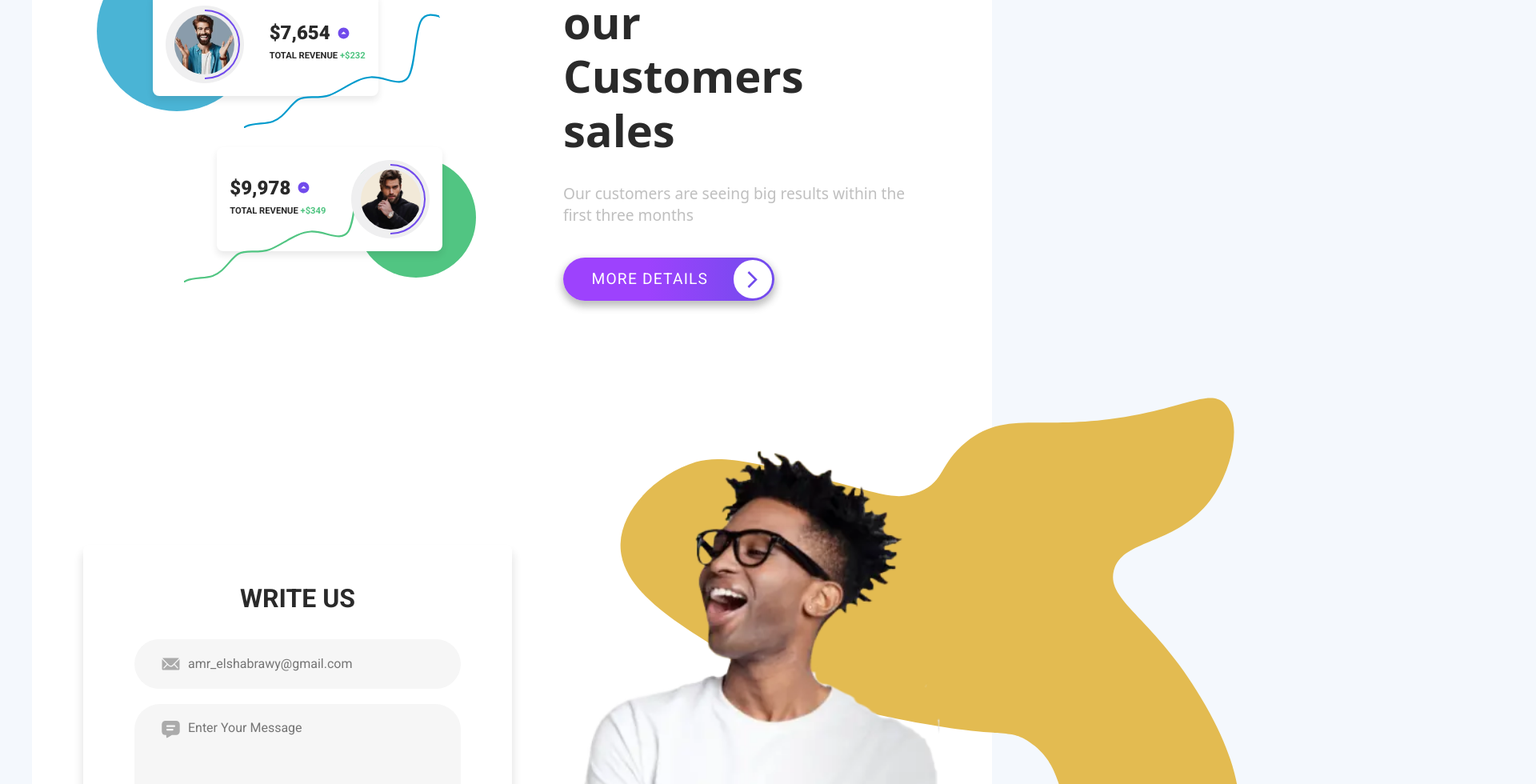
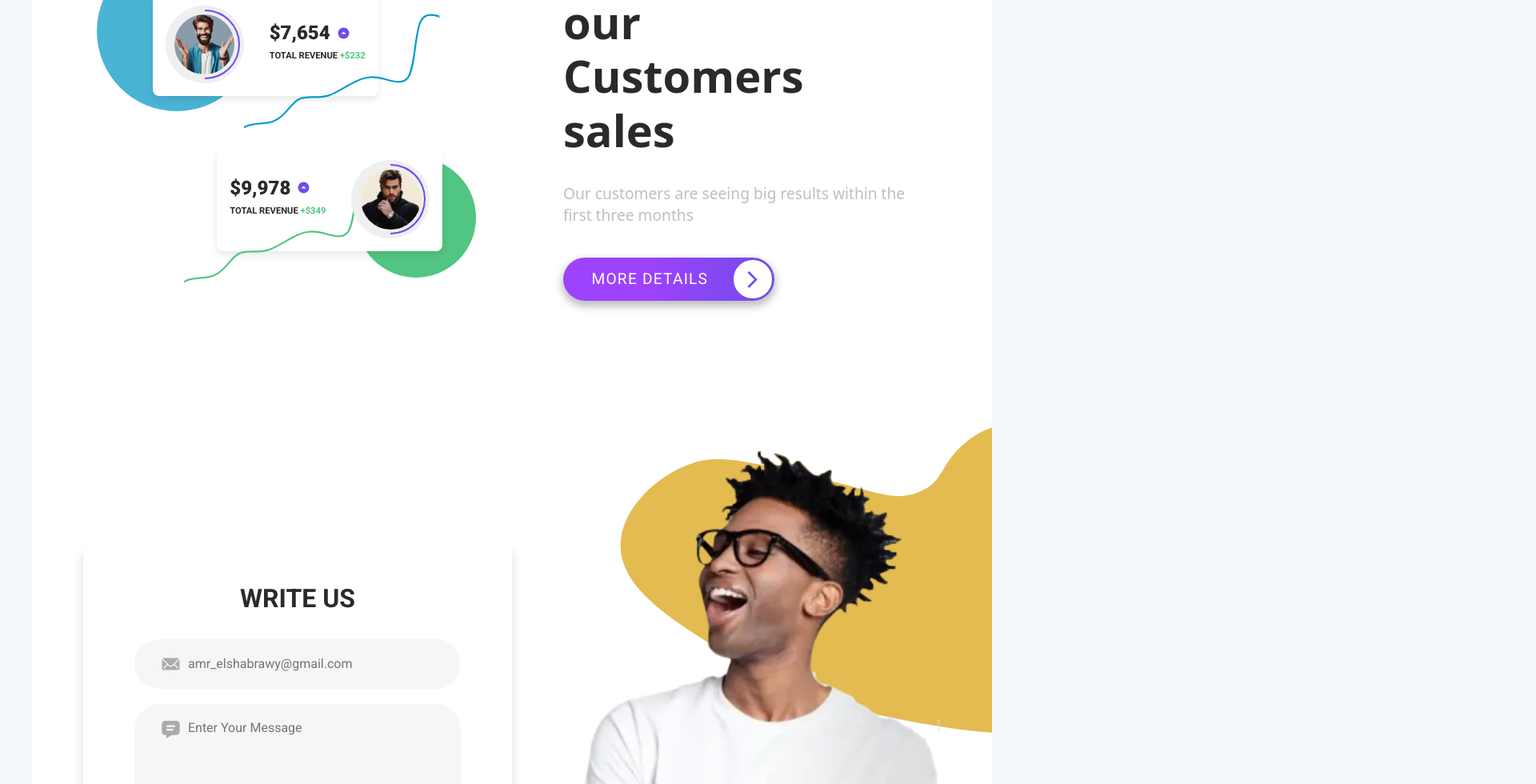
Before and after one commit to Amr-Elshabrawy-Dev/landing-page, a React (Vite) app: page /#/ in a window 1280 px wide. Shown: the part 2683-3663 px from the top of the page at 80% size, 1920 px wide, since content can reach past the window. Built offline with nearby package versions, Linux system fonts and the light colour scheme.

Commit message:
Remove unnecessary right positioning in ContactForm CSS

```diff
--- a/src/components/ContactForm/ContactForm.css
+++ b/src/components/ContactForm/ContactForm.css
@@ -2,7 +2,6 @@
   background-image: url("/images/ContactForm-shape.svg");
   background-position: 40rem -11rem;
   left: 0;
-  right: -60rem;
 }
 
 .contact {
```
